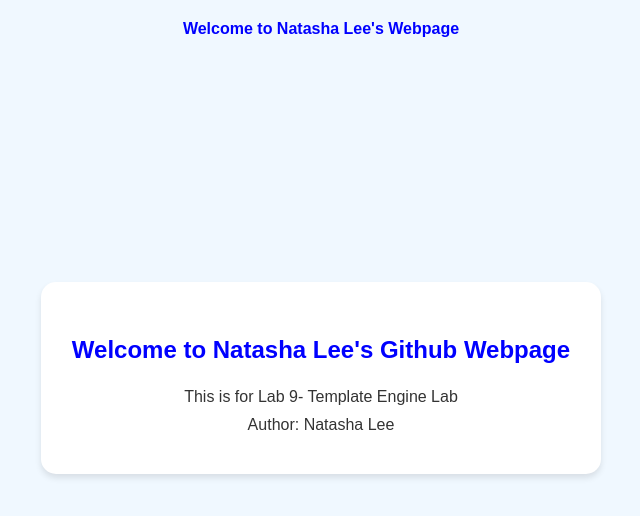
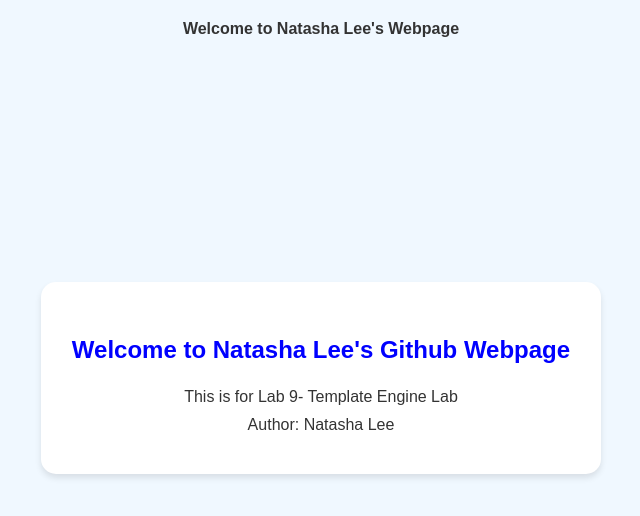
Before and after one commit to NatashaLeeXY/my-webpage, a plain HTML site: page index.html in a window 1280 px wide. Shown: the whole page, without its empty margins (319-959 px from the left). Drawn offline with Linux system fonts and the light colour scheme.

Commit message:
Update index.html

```diff
--- a/index.html
+++ b/index.html
@@ -18,7 +18,8 @@
             text-align: center;
             padding: 20px 0;
             font-weight: bold;
-            color: #0000FF;
+            font-size: 60;
+            color: light grey;
         }
 
         main {
```
